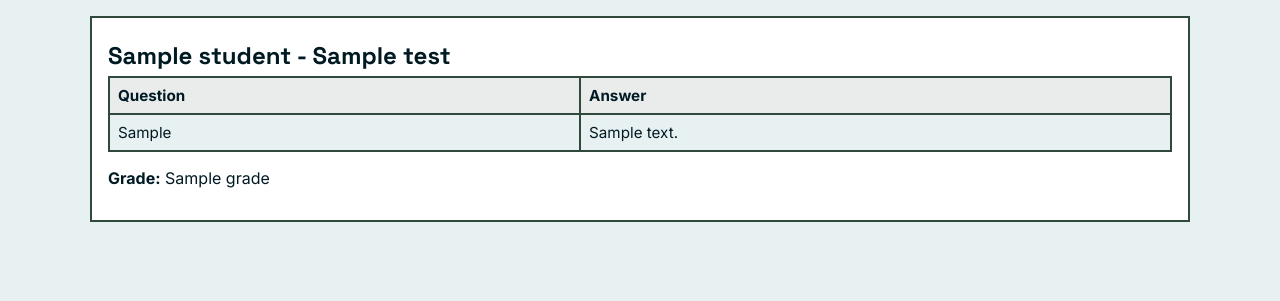
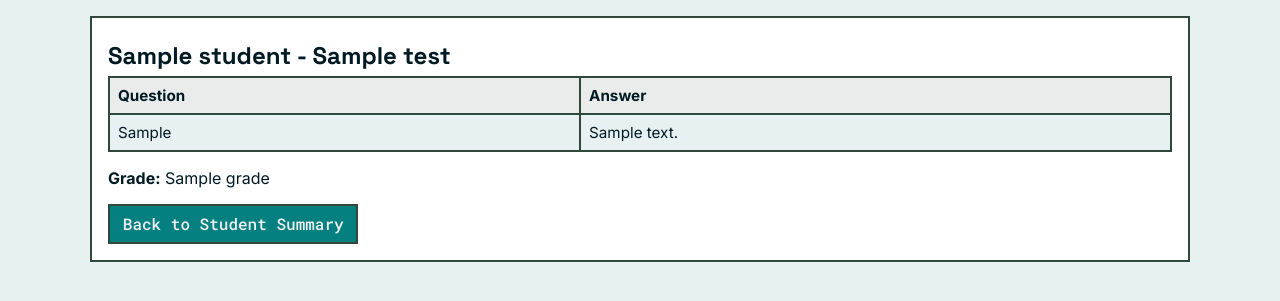
Before and after one commit to calebzroberts/CSET-160-Final-Mike-Caleb, a Flask app: template templates/response_detail.html in a window 1280 px wide. Shown: the part 91-392 px from the top of the page. Run offline with Flask 3, Linux system fonts and the light colour scheme; the template is opened without the code that fills it: most values are stand-ins (such as "Sample title", 1, 10 or a date in 2020).

Commit message:
Removed submitted at and added back button

```diff
--- a/templates/response_detail.html
+++ b/templates/response_detail.html
@@ -15,5 +15,7 @@
 			</tbody>
 		</table>
 		<p><strong>Grade:</strong> {{ grade }}</p>
+
+		<a href="{{ url_for('student_detail', student_id=student.id) }}" class="btn btn-secondary">Back to Student Summary</a>
 	</section>
 {% endblock %}
--- a/templates/student_detail.html
+++ b/templates/student_detail.html
@@ -11,7 +11,6 @@
 				<tr>
 					<td>{{ item.test.title }}</td>
 					<td>{{ item.grade }}</td>
-					<td>{{ item.submitted_at.strftime('%Y-%m-%d %H:%M') }}</td>
 					<td><a class="link-btn" href="{{ url_for('response_detail', test_id=item.test.id, student_id=student.id) }}">View</a></td>
 				</tr>
 				{% endfor %}
```
